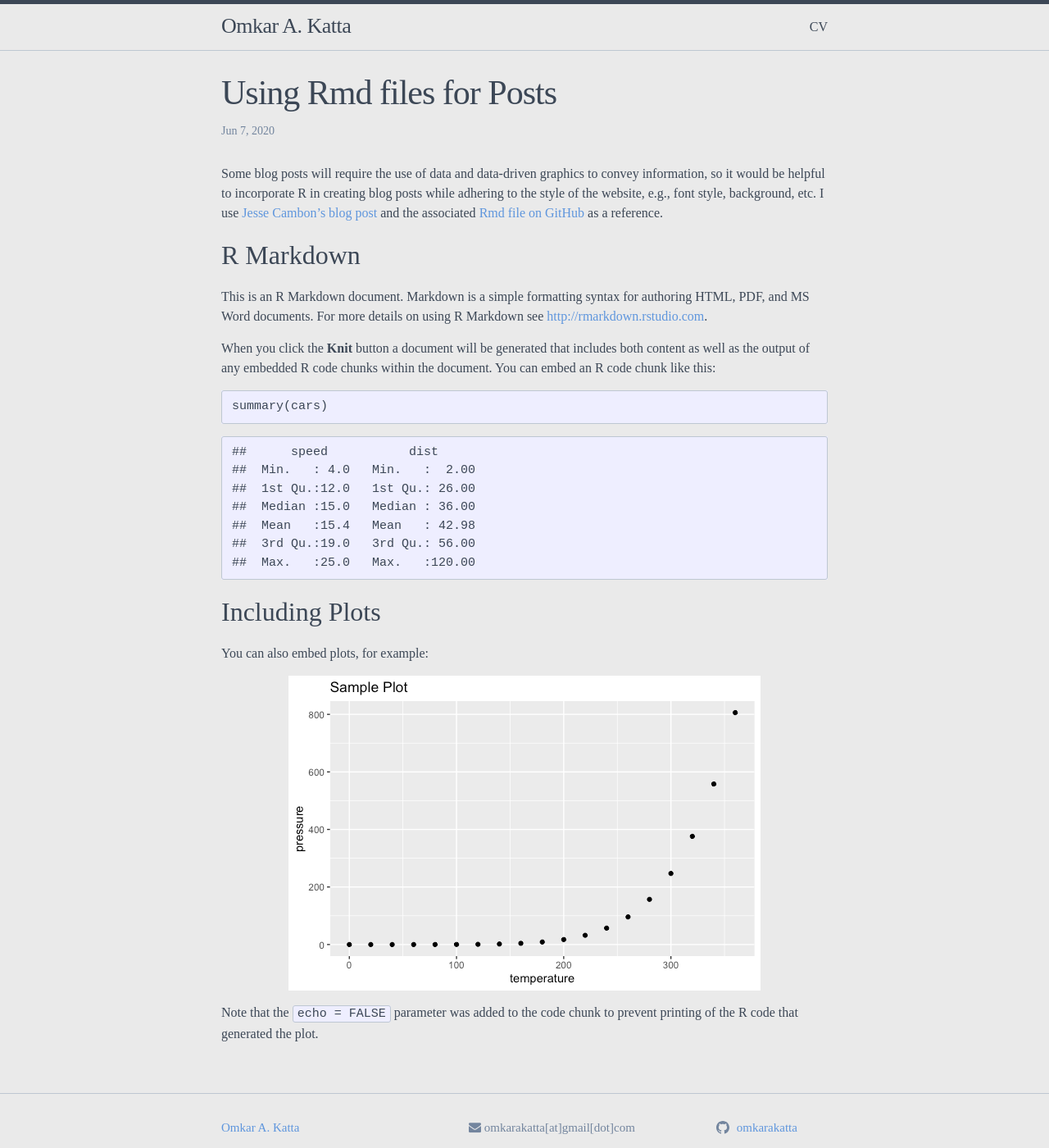
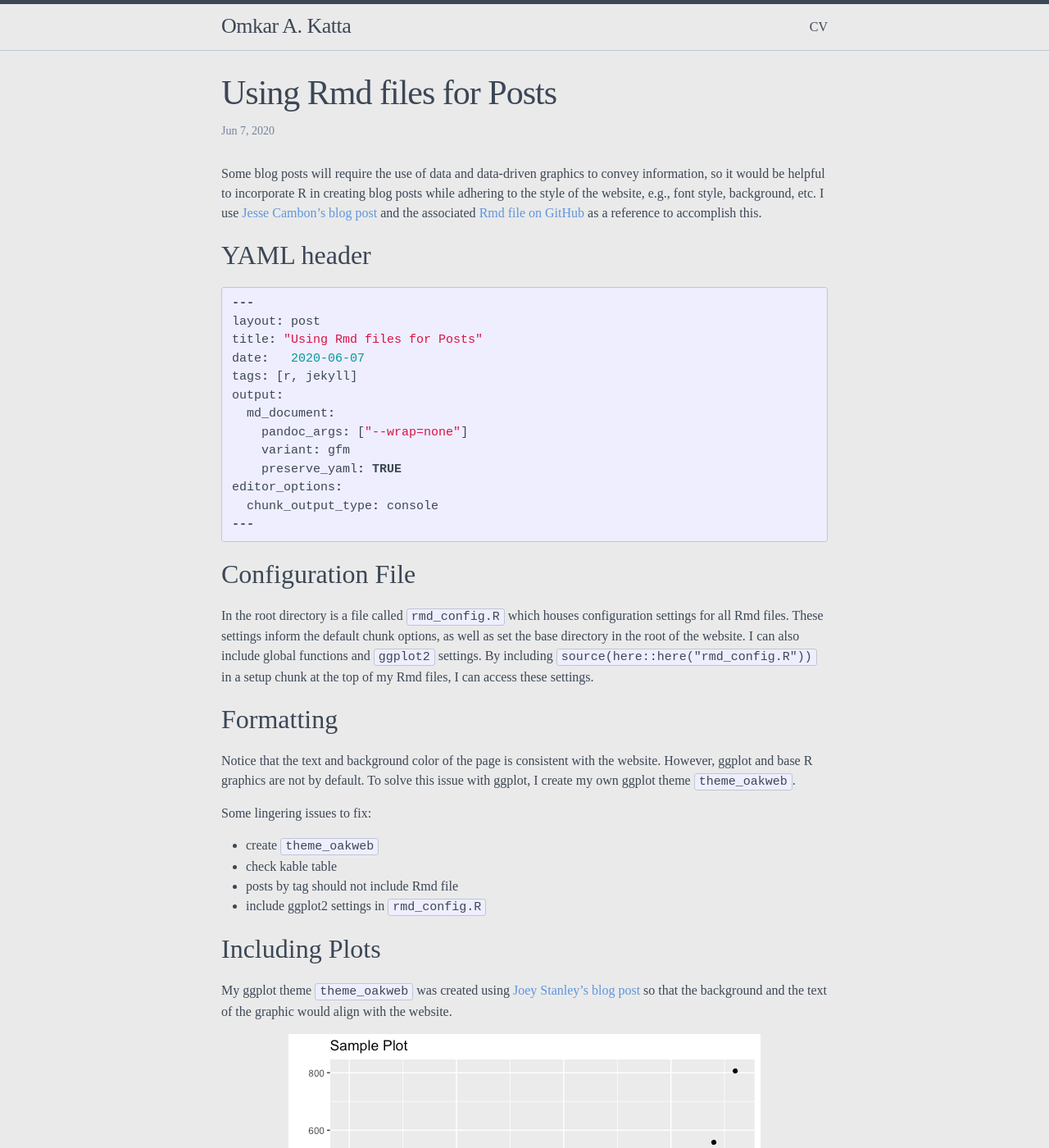
Before and after one commit to omkarakatta/omkarakatta.github.io, a Jekyll site: the page built from _posts/2020-06-07-Using-Rmd-files-for-Posts.md, in a window 1280 px wide and 1400 px high. Shown: the whole window at 82% size. Built offline with Jekyll 4.4.1, drawn with Linux system fonts in a browser that asks for light colours; nearby versions of some CDN libraries.

Commit message:
edit explanations and compile into .md

````diff
--- a/_posts/2020-06-07-Using-Rmd-files-for-Posts.Rmd
+++ b/_posts/2020-06-07-Using-Rmd-files-for-Posts.Rmd
@@ -13,7 +13,7 @@ editor_options:
 ---
 
 ```{r setup, include=FALSE}
-# source(here::here("rmd_config.R"))
+source(here::here("rmd_config.R"))
 library(ggplot2)
 library(dplyr)
 library(tidyr)
@@ -46,7 +46,7 @@ In the root directory is a file called `rmd_config.R` which houses configuration
 
 ## Formatting
 
-Notice that the text and background color of the page is consistent with the website. However, ggplot and base R graphics are not by default. To solve this issue with ggplot, I create my own ggplot theme `r theme_oakweb`.
+Notice that the text and background color of the page is consistent with the website. However, ggplot and base R graphics are not by default. To solve this issue with ggplot, I create my own ggplot theme `theme_oakweb`.
 
 Some lingering issues to fix:
 
--- a/_posts/2020-06-07-Using-Rmd-files-for-Posts.md
+++ b/_posts/2020-06-07-Using-Rmd-files-for-Posts.md
@@ -8,32 +8,49 @@ output:
     pandoc_args: ["--wrap=none"]
     variant: gfm
     preserve_yaml: TRUE
+editor_options:
+  chunk_output_type: console
 ---
 
-Some blog posts will require the use of data and data-driven graphics to convey information, so it would be helpful to incorporate R in creating blog posts while adhering to the style of the website, e.g., font style, background, etc. I use [Jesse Cambon’s blog post](https://jessecambon.github.io/2019/12/08/practical-tidy-evaluation.html) and the associated [Rmd file on GitHub](https://github.com/jessecambon/jessecambon.github.io/blob/master/_posts/2020-03-22-deploying-rmarkdown-online.Rmd) as a reference.
+Some blog posts will require the use of data and data-driven graphics to convey information, so it would be helpful to incorporate R in creating blog posts while adhering to the style of the website, e.g., font style, background, etc. I use [Jesse Cambon’s blog post](https://jessecambon.github.io/2019/12/08/practical-tidy-evaluation.html) and the associated [Rmd file on GitHub](https://github.com/jessecambon/jessecambon.github.io/blob/master/_posts/2020-03-22-deploying-rmarkdown-online.Rmd) as a reference to accomplish this.
 
-## R Markdown
-
-This is an R Markdown document. Markdown is a simple formatting syntax for authoring HTML, PDF, and MS Word documents. For more details on using R Markdown see <http://rmarkdown.rstudio.com>.
-
-When you click the **Knit** button a document will be generated that includes both content as well as the output of any embedded R code chunks within the document. You can embed an R code chunk like this:
+## YAML header
 
 ``` r
-summary(cars)
+---
+layout: post
+title: "Using Rmd files for Posts"
+date:   2020-06-07
+tags: [r, jekyll]
+output:
+  md_document:
+    pandoc_args: ["--wrap=none"]
+    variant: gfm
+    preserve_yaml: TRUE
+editor_options:
+  chunk_output_type: console
+---
 ```
 
-    ##      speed           dist
-    ##  Min.   : 4.0   Min.   :  2.00
-    ##  1st Qu.:12.0   1st Qu.: 26.00
-    ##  Median :15.0   Median : 36.00
-    ##  Mean   :15.4   Mean   : 42.98
-    ##  3rd Qu.:19.0   3rd Qu.: 56.00
-    ##  Max.   :25.0   Max.   :120.00
+## Configuration File
+
+In the root directory is a file called `rmd_config.R` which houses configuration settings for all Rmd files. These settings inform the default chunk options, as well as set the base directory in the root of the website. I can also include global functions and `ggplot2` settings. By including `source(here::here("rmd_config.R"))` in a setup chunk at the top of my Rmd files, I can access these settings.
+
+## Formatting
+
+Notice that the text and background color of the page is consistent with the website. However, ggplot and base R graphics are not by default. To solve this issue with ggplot, I create my own ggplot theme `theme_oakweb`.
+
+Some lingering issues to fix:
+
+  - create `theme_oakweb`
+  - check kable table
+  - posts by tag should not include Rmd file
+  - include ggplot2 settings in `rmd_config.R`
+
+<!-- try {% if post contains ".md" | if post contains ".Rmd" %} {% endif %} -->
 
 ## Including Plots
 
-You can also embed plots, for example:
+My ggplot theme `theme_oakweb` was created using [Joey Stanley’s blog post](http://joeystanley.com/blog/custom-themes-in-ggplot2) so that the background and the text of the graphic would align with the website.
 
 <img src="/rmd_images/2020-06-07-Using-Rmd-files-for-Posts/pressure-1.png" style="display: block; margin: auto;" />
-
-Note that the `echo = FALSE` parameter was added to the code chunk to prevent printing of the R code that generated the plot.
````
